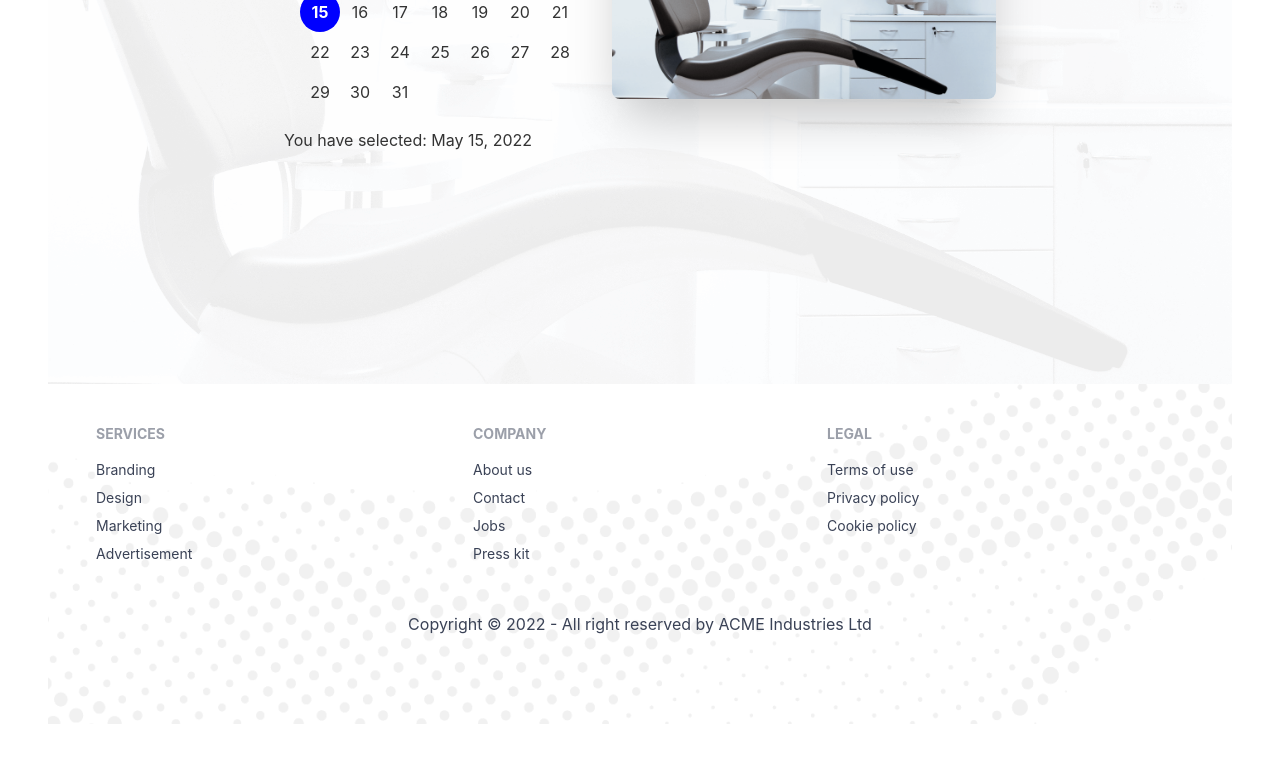
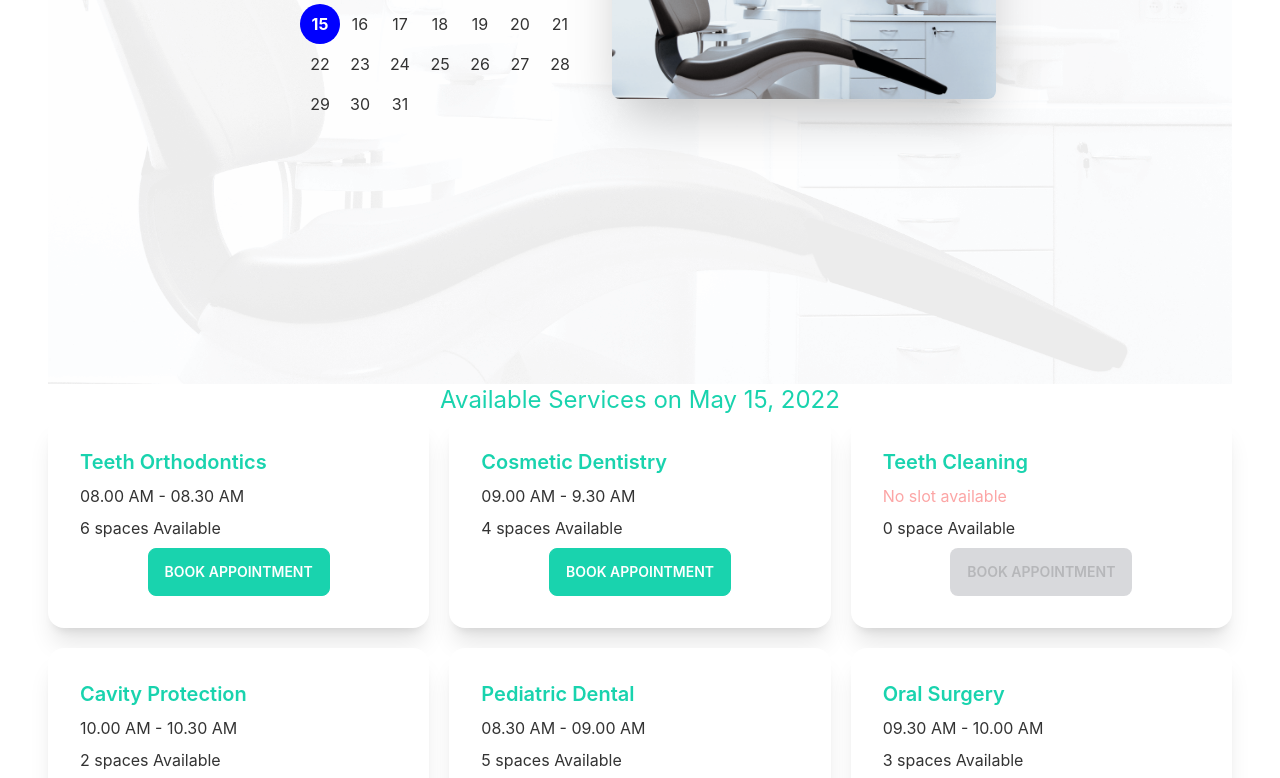
Before and after one commit to shahnmah/doctors-site, a React (Create React App) app: page /makeAppointment in a window 1280 px wide. Shown: the part 480-1258 px from the top of the page. Before the commit the page ends 1204 px from the top, so only its background shows below. Built offline with nearby package versions, Linux system fonts and the light colour scheme.

Commit message:
servives added

```diff
--- /dev/null
+++ b/public/services.json
@@ -0,0 +1,57 @@
+[
+    {
+      "_id": 1,
+      "name": "Teeth Orthodontics",
+      "slots": [
+        "08.00 AM - 08.30 AM",
+        "08.30 AM - 09.00 AM",
+        "09.00 AM - 9.30 AM",
+        "09.30 AM - 10.00 AM",
+        "10.00 AM - 10.30 AM",
+        "10.30 AM - 11.00 AM"
+      ]
+    },
+    {
+      "_id": 2,
+      "name": "Cosmetic Dentistry",
+      "slots": [
+        "09.00 AM - 9.30 AM",
+        "09.30 AM - 10.00 AM",
+        "10.00 AM - 10.30 AM",
+        "10.30 AM - 11.00 AM"
+      ]
+    },
+    {
+      "_id": 3,
+      "name": "Teeth Cleaning",
+      "slots": []
+    },
+    {
+      "_id": 4,
+      "name": "Cavity Protection",
+      "slots": [
+        "10.00 AM - 10.30 AM",
+        "10.30 AM - 11.00 AM"
+      ]
+    },
+    {
+      "_id": 5,
+      "name": "Pediatric Dental",
+      "slots": [
+        "08.30 AM - 09.00 AM",
+        "09.00 AM - 9.30 AM",
+        "09.30 AM - 10.00 AM",
+        "10.00 AM - 10.30 AM",
+        "10.30 AM - 11.00 AM"
+      ]
+    },
+    {
+      "_id": 6,
+      "name": "Oral Surgery",
+      "slots": [
+        "09.30 AM - 10.00 AM",
+        "10.00 AM - 10.30 AM",
+        "10.30 AM - 11.00 AM"
+      ]
+    }
+  ]
--- a/src/Pages/MakeAppointment/AppointmentBanner.js
+++ b/src/Pages/MakeAppointment/AppointmentBanner.js
@@ -6,8 +6,7 @@
 import { format } from 'date-fns';
 
 
-const AppointmentBanner = () => {
-    const [date, setDate] = useState(new Date())
+const AppointmentBanner = ({date, setDate}) => {
     return (
         <div class="hero min-h-screen" style={{ backgroundImage: `url(${bgImg})` }}>
             <div class="hero-content flex-col lg:flex-row-reverse">
@@ -18,7 +17,6 @@
                         selected={date}
                         onSelect={setDate}
                     />
-                    <p>You have selected: {format(date, 'PP')}</p>
                 </div>
             </div>
         </div>
--- /dev/null
+++ b/src/Pages/MakeAppointment/AvailableAppointments.js
@@ -0,0 +1,24 @@
+import { format } from 'date-fns';
+import React, { useEffect, useState } from 'react';
+import Service from './Service';
+
+const AvailableAppointments = ({date}) => {
+    const [services, setServices] = useState([])
+    useEffect( ()=>{
+        fetch('services.json')
+        .then(res => res.json())
+        .then(data => setServices(data))
+    },[])
+    return (
+        <div>
+            <h5 className='text-2xl text-secondary text-center'>Available Services on {format(date, 'PP')}</h5>
+            <div className='grid grid-cols-1 md:grid-cols-2 lg:grid-cols-3 gap-5'>
+                {
+                    services.map(service => <Service key={service._id} service={service}/>)
+                }
+            </div>
+        </div>
+    );
+};
+
+export default AvailableAppointments;
--- a/src/Pages/MakeAppointment/MakeAppointment.js
+++ b/src/Pages/MakeAppointment/MakeAppointment.js
@@ -1,13 +1,16 @@
-import React from 'react';
+import React, { useState } from 'react';
 import Footer from '../Shared/Footer';
 import AppointmentBanner from './AppointmentBanner';
+import AvailableAppointments from './AvailableAppointments';
 
 
 const MakeAppointment = () => {
+    const [date, setDate] = useState(new Date())
+
     return (
         <div>
-
-            <AppointmentBanner/>
+            <AppointmentBanner date={date} setDate={setDate}/>
+            <AvailableAppointments date={date}/>
             <Footer/>
         </div>
     );
--- /dev/null
+++ b/src/Pages/MakeAppointment/Service.js
@@ -0,0 +1,23 @@
+import React from 'react';
+
+const Service = ({ service }) => {
+    const { name, slots } = service
+    return (
+        <div class="card lg:max-w-lg bg-base-100 shadow-xl">
+            <div class="card-body">
+                <h5 class="card-title text-xl text-secondary">{name}</h5>
+                <p>
+                    {
+                        slots.length ? <span>{slots[0]}</span> : <span className='text-red-300'>No slot available</span>
+                    }
+                </p>
+                <p>{slots.length} {(slots.length < 1)? 'space' : 'spaces'} Available</p>
+                <div class="card-actions justify-center">
+                    <button disabled={slots.length === 0} class="btn btn-secondary text-white">Book Appointment</button>
+                </div>
+            </div>
+        </div>
+    );
+};
+
+export default Service;
```
